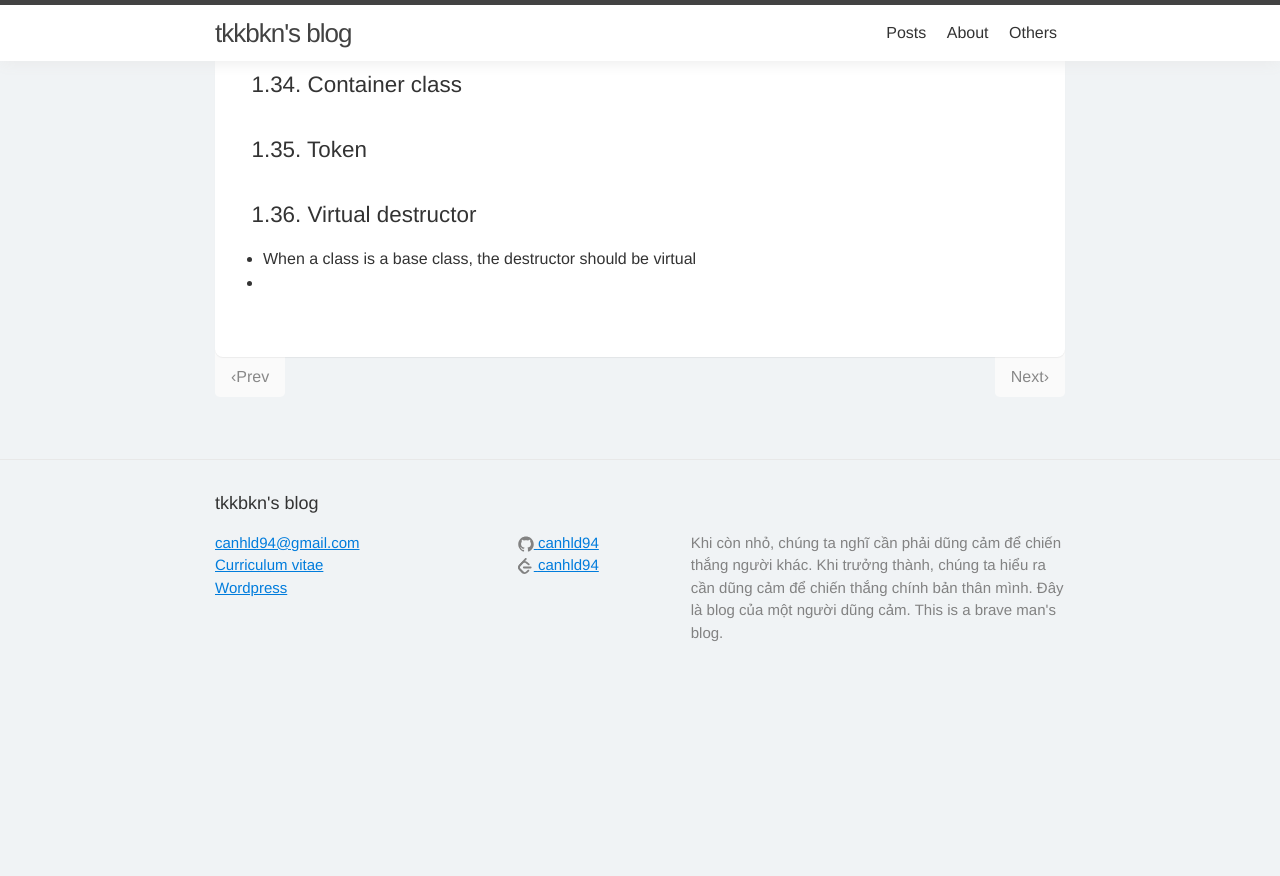
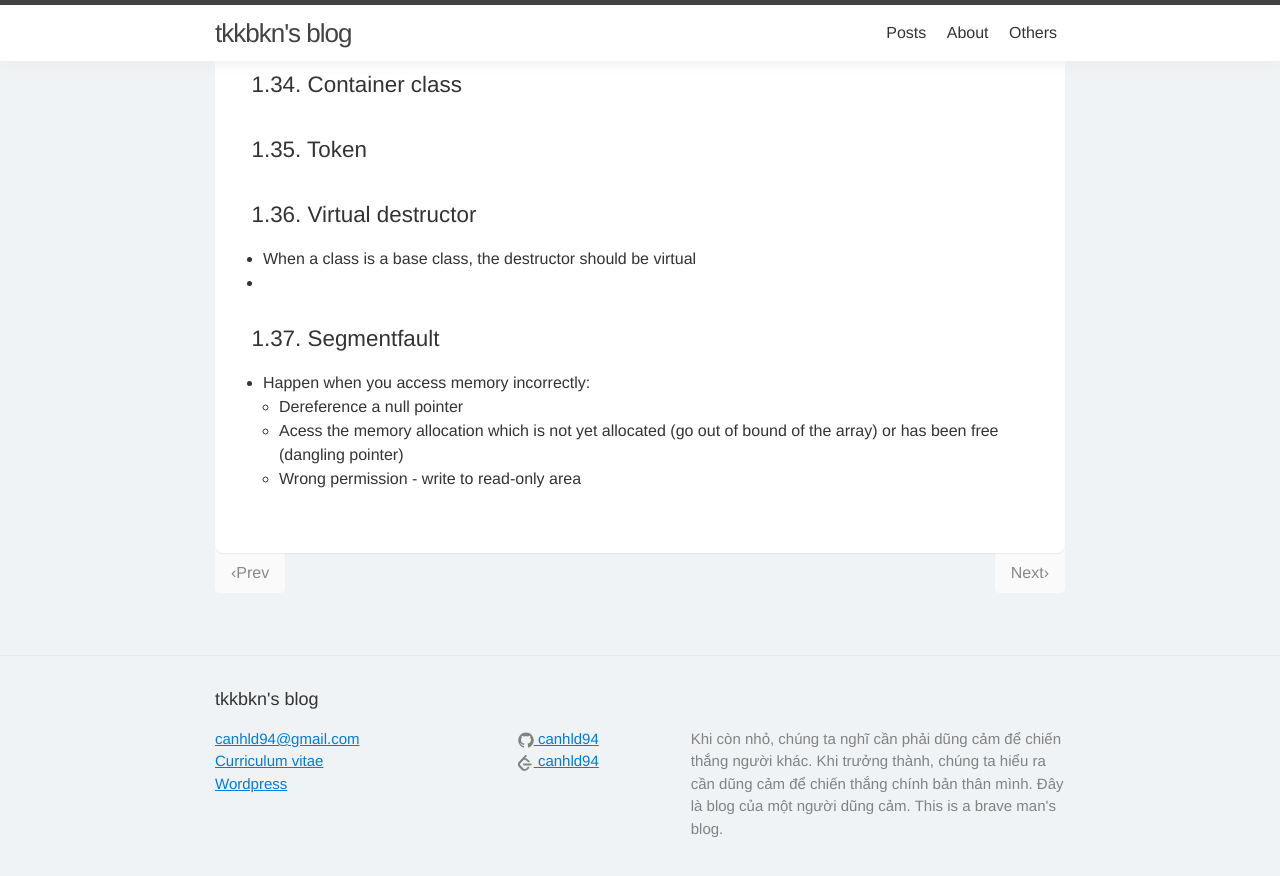
Before and after one commit to canhld94/canhld94.github.io, a Jekyll site: the page built from _posts/2020-12-10-C++.md, in a window 1280 px wide and 900 px high, scrolled down 4798 px. Shown: the top 876 px of the window. Built offline with Jekyll 4.4.1, drawn with Linux system fonts in a browser that asks for light colours; comment, search, counter and statistics services are not loaded; before the commit the page ends 5502 px from its top, so only the background shows below that.

Commit message:
add segmentfault

```diff
--- a/_posts/2020-12-10-C++.md
+++ b/_posts/2020-12-10-C++.md
@@ -176,3 +176,10 @@ tags: "Interview C++"
 
 - When a class is a base class, the destructor should be virtual
 -
+
+## Segmentfault
+
+- Happen when you access memory incorrectly:
+  - Dereference a null pointer
+  - Acess the memory allocation which is not yet allocated (go out of bound of the array) or has been free (dangling pointer)
+  - Wrong permission - write to read-only area
```
